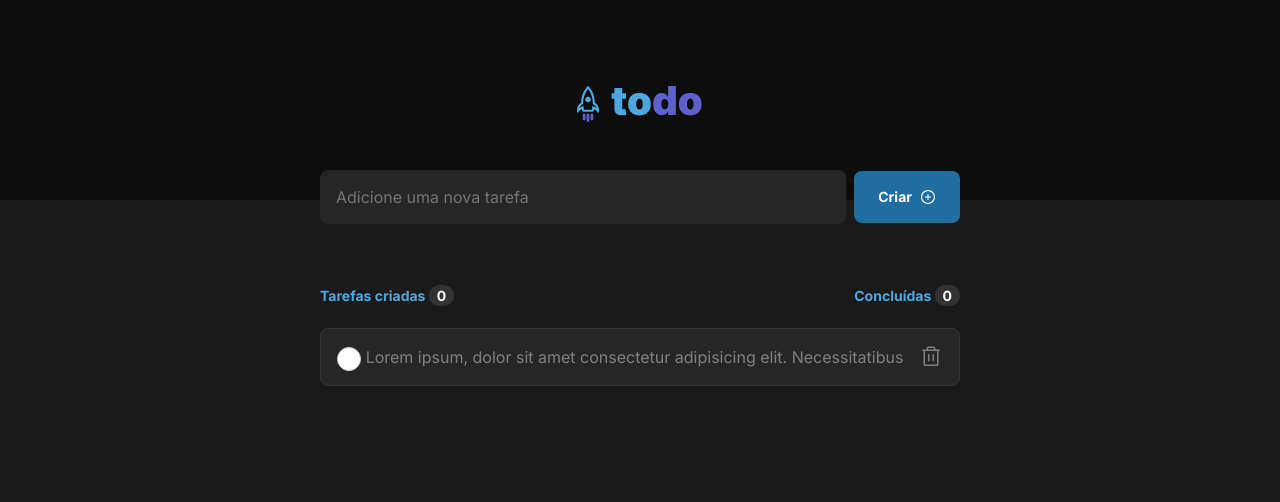
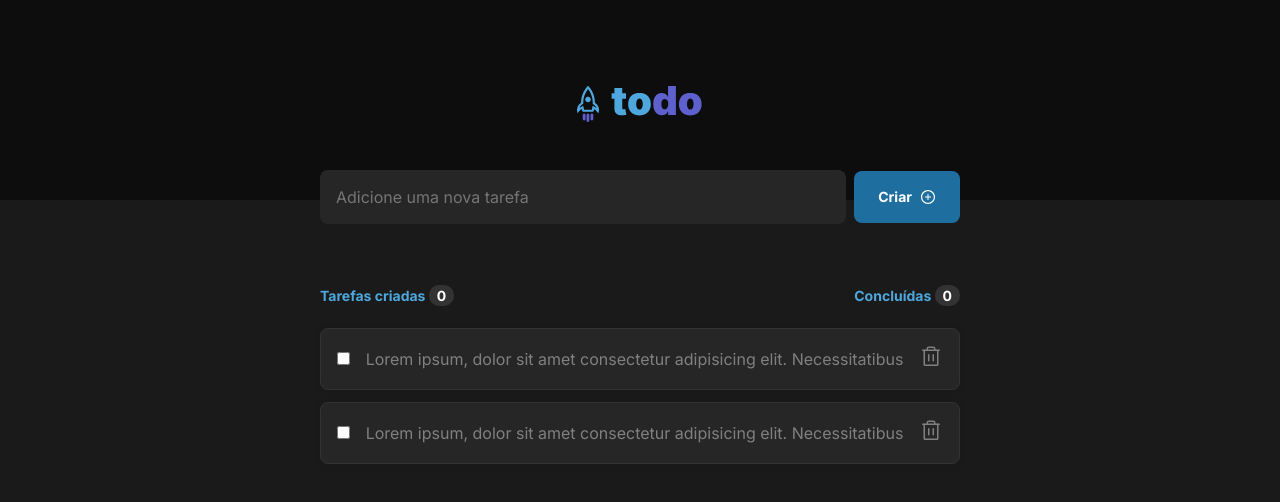
Before and after one commit to yagoafonso/todo-list, a React (Vite) app: page / in a window 1280 px wide. Shown: the top 502 px of the page. Built offline with nearby package versions, Linux system fonts and the light colour scheme.

Commit message:
update component task

```diff
--- a/src/components/ListTask.module.css
+++ b/src/components/ListTask.module.css
@@ -2,6 +2,9 @@
   width: 50%;
   margin-left: 25vw;
   margin-top: 24px;
+  display: flex;
+  flex-direction: column;
+  gap: 12px;
 
 }
 
--- a/src/components/ListTask.tsx
+++ b/src/components/ListTask.tsx
@@ -15,6 +15,7 @@ export function ListTask(){
         </p>
       </div> */}
       <Task />
+      <Task />
     </section>
   );
 
--- a/src/components/Task.module.css
+++ b/src/components/Task.module.css
@@ -11,45 +11,13 @@
   border-radius: 8px;
 }
 
-.round {
-  position: relative;
+.contentTask button{
+  background: transparent;
+  border: 0;
+  cursor: pointer;
+  color: var(--gray-300);
 }
 
-.round label {
-  background-color: #fff;
-  border: 1px solid #ccc;
-  border-radius: 50%;
-  cursor: pointer;
-  height: 24px;
-  width: 24px;
-  left: 0;
-  position: absolute;
-  top: 0;
+.contentTask button:hover{
+  color: var(--red);
 }
-
-.round label:after {
-  border: 2px solid #fff;
-  border-top: none;
-  border-right: none;
-  content: "";
-  height: 6px;
-  left: 4px;
-  opacity: 0;
-  position: absolute;
-  top: 6px;
-  transform: rotate(-45deg);
-  width: 12px;
-}
-
-.round input[type="checkbox"] {
-  visibility: hidden;
-}
-
-.round input[type="checkbox"]:checked + label {
-  background-color: var(--blue-500);
-  border-color: var(--blue-500);
-}
-
-.round input[type="checkbox"]:checked + label:after {
-  opacity: 1;
-}
--- a/src/components/Task.tsx
+++ b/src/components/Task.tsx
@@ -11,7 +11,10 @@ export function Task(){
         </div>
       <p>Lorem ipsum, dolor sit amet consectetur adipisicing elit. Necessitatibus
       </p>
-      <Trash size={24}/>
+      <button title="Delete task">
+        <Trash size={24}/>
+      </button>
+
     </div>
   );
 }
--- a/src/global.css
+++ b/src/global.css
@@ -1,7 +1,9 @@
 :root {
     --white: #FFFFFF;
+    --red: #FF0000;
 
     --purple-300: #8284FA;
+    --purple-500: #5E60CE;
 
     --blue-300: #4EA8DE;
     --blue-500: #1E6F9F;
```
